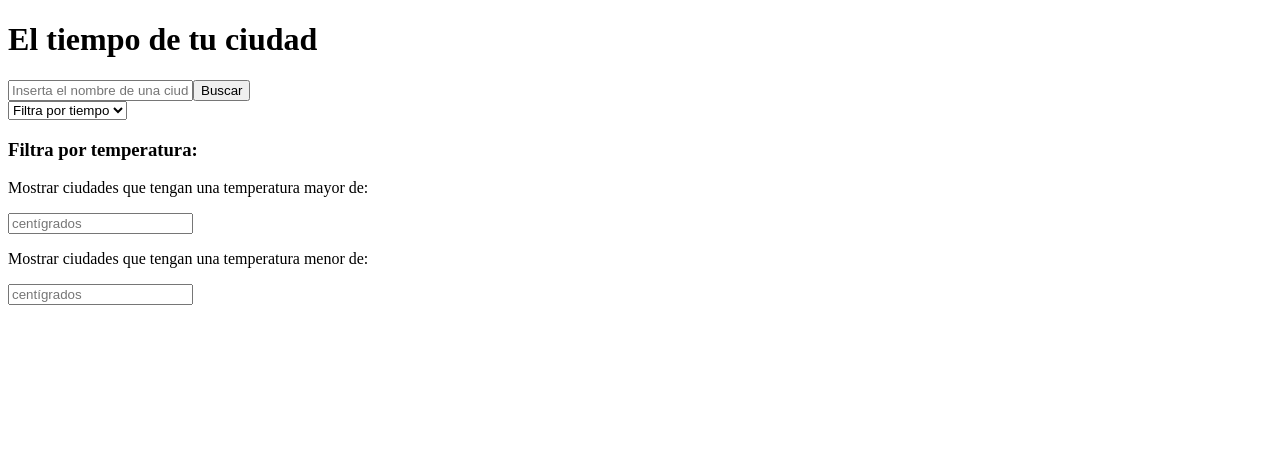
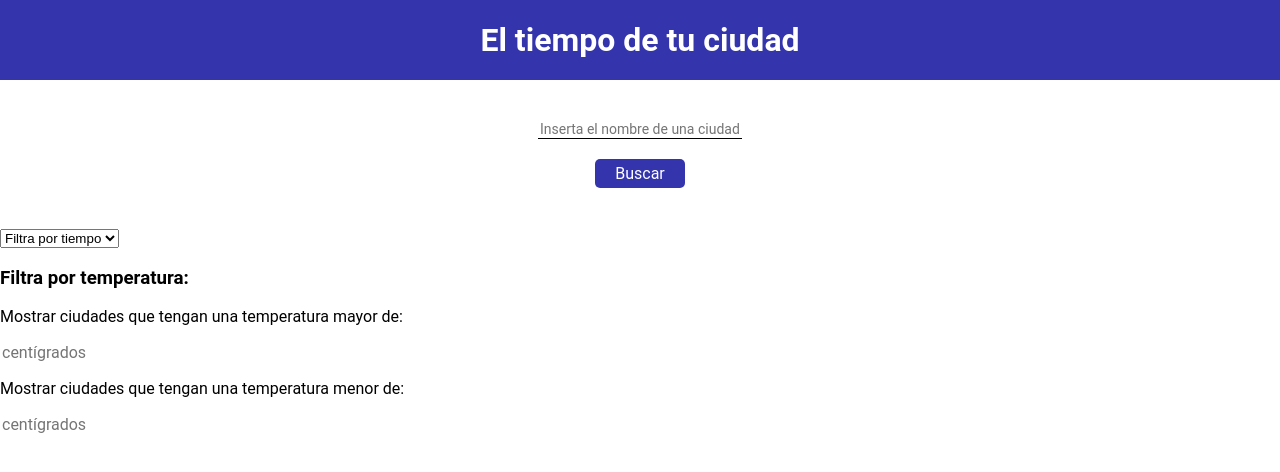
Before and after one commit to AnitaMartinez/api-weather, a React (Create React App) app: page / in a window 1280 px wide. Shown: the top 472 px of the page. Built offline with nearby package versions, Linux system fonts and the light colour scheme.

Commit message:
Styled searcher and cards

```diff
--- a/src/App.js
+++ b/src/App.js
@@ -72,7 +72,9 @@ class App extends Component {
     } = this.state;
     return (
       <div>
-        <h1>El tiempo de tu ciudad</h1>
+        <header className="header">
+          <h1>El tiempo de tu ciudad</h1>
+        </header>
         <Searcher
           onClick={this.getInfoWeather}
           valueInput={valueSerchInput}
--- a/src/components/Card.js
+++ b/src/components/Card.js
@@ -4,14 +4,19 @@ import PropTypes from "prop-types";
 const Card = ({ infoCity }) => {
   const { nameCity, weatherState, temperature, abbr } = infoCity;
   return (
-    <li>
-      <h4>{nameCity}</h4>
-      <p>{weatherState}</p>
-      <img
-        src={`https://www.metaweather.com/static/img/weather/${abbr}.svg`}
-        alt={weatherState}
-      />
-      <p>{temperature}</p>
+    <li className="card">
+      <h4 className="title-card">{nameCity}</h4>
+      <div className="container-infoCard">
+        <img
+          src={`https://www.metaweather.com/static/img/weather/${abbr}.svg`}
+          alt={weatherState}
+          className="icon-weather"
+        />
+        <div>
+          <p>{weatherState}</p>
+          <p>{temperature}</p>
+        </div>
+      </div>
     </li>
   );
 };
--- a/src/components/Cards.js
+++ b/src/components/Cards.js
@@ -42,7 +42,7 @@ class Cards extends Component {
             <p>{averageTemperature} centígrados</p>
           </div>
         )}
-        <ul>
+        <ul className="cards">
           {filteredCities.map((city, index) => {
             return <Card infoCity={city} key={index} />;
           })}
--- a/src/components/Searcher.js
+++ b/src/components/Searcher.js
@@ -6,14 +6,17 @@ const Searcher = ({ onClick, onChange, valueInput, type }) => {
     onChange(event.target.value, type);
   };
   return (
-    <div>
+    <div className="container-searcher">
       <input
         type="text"
         placeholder="Inserta el nombre de una ciudad"
         value={valueInput}
         onChange={handleChangeInput}
+        className="searchInput"
       />
-      <button onClick={onClick}> Buscar </button>
+      <button className="btn-search" onClick={onClick}>
+        Buscar
+      </button>
     </div>
   );
 };
--- a/src/styles.css
+++ b/src/styles.css
@@ -1,4 +1,88 @@
-.App {
-  font-family: sans-serif;
-  text-align: center;
+body {
+  margin: 0;
+  font-family: "Roboto", sans-serif;
+  box-sizing: border-box;
+  font-size: 16px;
 }
+
+ul {
+  margin: 0;
+  list-style-type: none;
+  padding-left: 0;
+}
+
+input,
+button {
+  outline: none;
+  border: none;
+  box-shadow: none;
+  font: inherit;
+}
+
+.header {
+  height: 80px;
+  background-color: rgb(52, 52, 172);
+  color: #ffffff;
+  display: flex;
+  justify-content: center;
+  align-items: center;
+}
+
+.container-searcher {
+  padding-top: 40px;
+  padding-bottom: 40px;
+  display: flex;
+  flex-direction: column;
+  align-items: center;
+}
+
+.searchInput {
+  background: transparent;
+  border: none;
+  border-bottom: 1px solid #000000;
+  width: 200px;
+  font-size: 14px;
+  margin-bottom: 20px;
+}
+
+.btn-search {
+  background-color: rgb(52, 52, 172);
+  color: #ffffff;
+  padding: 5px 20px;
+  border-radius: 5px;
+}
+
+.cards {
+  display: flex;
+  flex-wrap: wrap;
+}
+
+.card {
+  border-radius: 10px;
+  width: 200px;
+  background-color: rgba(52, 52, 172, 0.1);
+  display: flex;
+  flex-direction: column;
+  align-items: center;
+  padding-top: 15px;
+  padding-bottom: 15px;
+  margin-right: 10px;
+  margin-bottom: 10px;
+}
+
+.container-infoCard {
+  display: flex;
+  align-items: center;
+  font-size: 14px;
+}
+
+.title-card {
+  font-size: 22px;
+  margin-top: 0;
+  margin-bottom: 20px;
+}
+
+.icon-weather {
+  width: 80px;
+  margin-right: 30px;
+}
```
